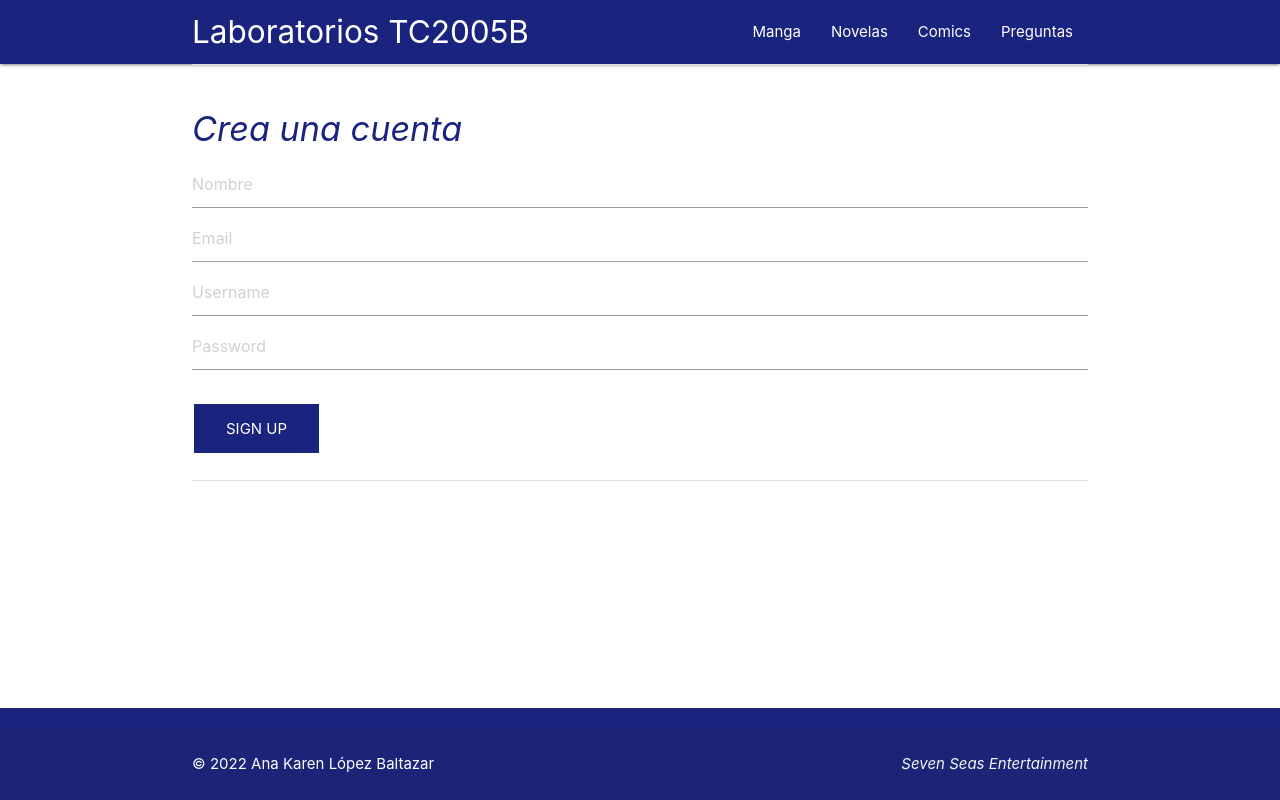
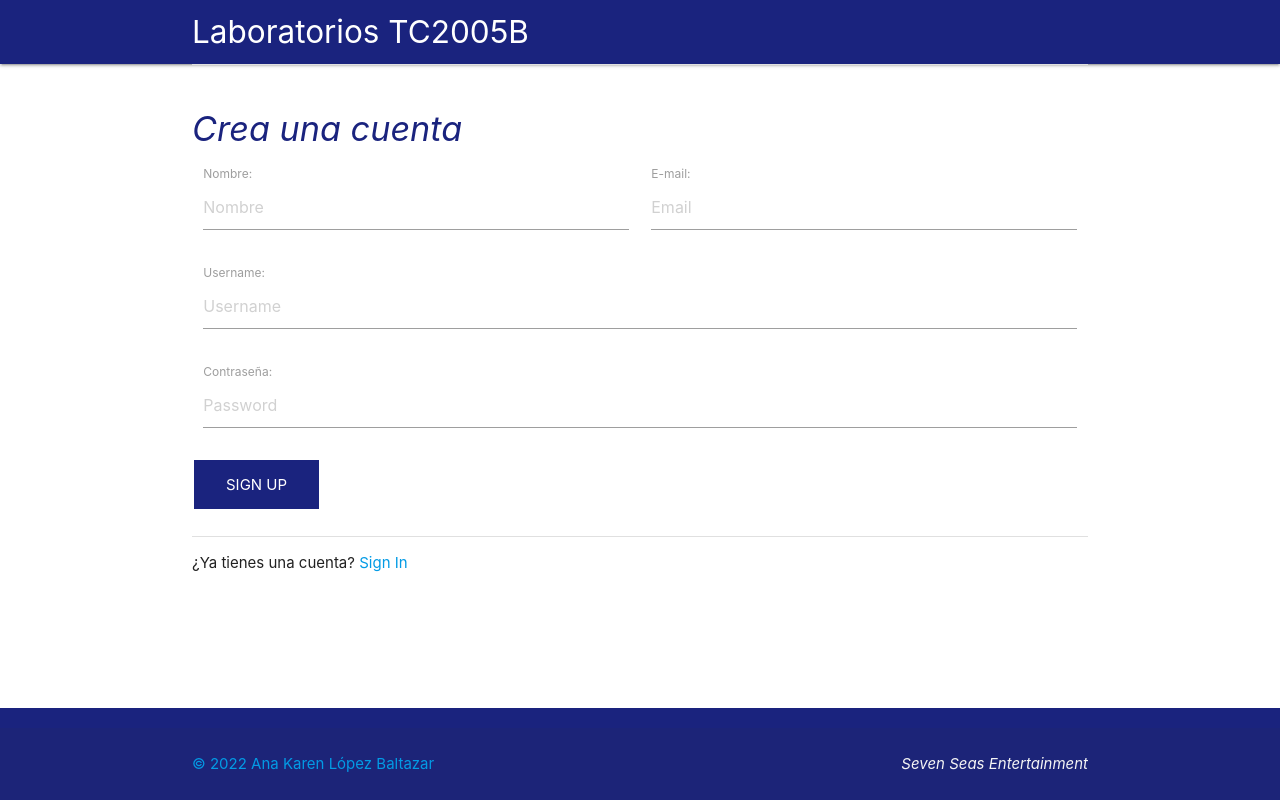
Before and after one commit to KarenLB2000/TC2005B.401-Laboratorios, a Node server app: page /usuario/signup in a window 1280 px wide. Run offline with Node 20, Linux system fonts and the light colour scheme.

Commit message:
L18: Autentificación

```diff
--- a/Laboratorio 11-13/app.js
+++ b/Laboratorio 11-13/app.js
@@ -1,8 +1,10 @@
-// Laboratorio 11 - 17.
+// Laboratorio 11 - 18.
 const express = require('express');
 const bodyParser = require('body-parser');
 const cookieParser = require('cookie-parser');
 const session = require('express-session');
+const csrf = require('csurf');
+const csrfProtection = csrf();
 const multer = require('multer');
 const rutas_sevenseas = require('./routes/sevenseas.routes.js');
 const rutas_usuario = require('./routes/usuario.routes.js');
@@ -44,8 +46,20 @@
     saveUninitialized: false, //Asegura que no se guarde una sesión para una petición que no lo necesita
 }));
 
+app.use(csrfProtection);
+
+app.use((request, response, next) => {
+    response.locals.csrfToken = request.csrfToken();
+    next();
+});
+
 app.use('/sevenseas', rutas_sevenseas);
 app.use('/usuario', rutas_usuario);
+
+app.use((request, response, next) => {
+    response.redirect('/usuario/login');
+    next();
+});
 
 app.listen(3000);
 
@@ -53,6 +67,6 @@
 /*app.get('*', (request, response, next) => {
     console.log('Error de acceso a la ruta');
     response.status(404);
-    let respuesta = '<!DOCTYPE html><html><head><meta charset="UTF-8"><title>Laboraotio 12</title></head><body><h1>FE | Sitio no encontrado.</h1><p>Lo siento, el elemento que buscas no existe. Para acceder a la magia de Fire Emblem, intenta tu suerte con la ruta: /fe</p></body>';
+    let respuesta = '<!DOCTYPE html><html><head><meta charset="UTF-8"><title>Laboratorios TC2005B</title></head><body><h1>FE | Sitio no encontrado.</h1><p>Lo siento, el elemento que buscas no existe. Para acceder a la magia de Fire Emblem, intenta tu suerte con la ruta: /fe</p></body>';
     response.send(respuesta);
 });*/
--- a/Laboratorio 11-13/controllers/usuario_controllers.js
+++ b/Laboratorio 11-13/controllers/usuario_controllers.js
@@ -1,17 +1,48 @@
-// Laboratorio 17.
+// Laboratorio 18.
 const User = require('../models/usuario');
+const bcrypt = require('bcryptjs');
 
 
 exports.get_login = (request, response, next) => {
-    response.render('login.ejs');
+    response.render('login.ejs', {
+        login : request.session.isLoggedIn ? request.session.isLoggedIn : ''
+    });
 };
 
 exports.login = (request, response, next) => {
-    response.redirect('/sevenseas');
+    User.findOne(request.body.username)
+        .then(([rows, fielData])=>{
+
+            if (rows.length < 1) {
+                return response.redirect('/usuario/login');
+            }
+
+            const user = new User(rows[0].nombre, rows[0].email,
+                rows[0].username, rows[0].password);
+
+            bcrypt.compare(request.body.password, user.password)
+                .then(doMatch => {
+                    if (doMatch) {
+                        request.session.isLoggedIn = true;
+                        request.session.user = user;
+                        request.session.username = user.username;
+                        return request.session.save(err => {
+                            response.redirect('/sevenseas');
+                        });
+                    }
+                    response.redirect('/usario/login');
+                }).catch(err => {
+                    response.redirect('/usario/login');
+                });
+        }).catch((error)=>{
+            console.log(error)
+        });
 };
 
 exports.get_signup = (request, response, next) => {
-    response.render('signup.ejs');
+    response.render('signup.ejs', {
+        login : request.session.isLoggedIn ? request.session.isLoggedIn : ''
+    });
 };
 
 exports.post_signup= (request, response, next) => {
--- a/Laboratorio 11-13/models/usuario.js
+++ b/Laboratorio 11-13/models/usuario.js
@@ -24,6 +24,11 @@
             });
     }
 
+    // Método para buscar un usuario dado su username.
+    static findOne(username) {
+        return db.execute('SELECT * FROM usuario WHERE username= ?', [username]);
+    }
+
     static login(username, password) {
         return true;
     }
--- a/Laboratorio 11-13/package.json
+++ b/Laboratorio 11-13/package.json
@@ -28,6 +28,7 @@
     "bcryptjs": "^2.4.3",
     "body-parser": "^1.19.2",
     "cookie-parser": "^1.4.6",
+    "csurf": "^1.11.0",
     "ejs": "^3.0.2",
     "express": "^4.17.3",
     "express-session": "^1.17.2",
--- a/Laboratorio 11-13/views/includes/head.ejs
+++ b/Laboratorio 11-13/views/includes/head.ejs
@@ -17,13 +17,16 @@
 
 <body>
     <nav class="indigo darken-4">
+
         <div class="nav-wrapper container">
           <a href="/sevenseas" class="brand-logo">Laboratorios TC2005B</a>
           <ul class="right hide-on-med-and-down">
+            <% if (login == true) { %>
             <li><a href="/sevenseas/manga">Manga</a></li>
             <li><a href="/sevenseas/novela">Novelas</a></li>
             <li><a href="/sevenseas/comic">Comics</a></li>
             <li><a href="/sevenseas/preguntas">Preguntas</a></li>
+            <% } %>
           </ul>
         </div>
     </nav>
--- a/Laboratorio 11-13/views/signup.ejs
+++ b/Laboratorio 11-13/views/signup.ejs
@@ -4,21 +4,33 @@
     <h4>Crea una cuenta</h4>
 
     <form action="/usuario/signup" method="POST">
-        <label for="nombre"></label>
-        <input type="text" id="nombre" name="nombre" placeholder="Nombre"><br>
+        <input type="hidden" name="_csrf" value="<%= csrfToken %>" >
 
-        <label for="email"></label>
-        <input type="text" id="email" name="email" placeholder="Email"><br>
+        <div class="row">
+            <div class="col l6 m6 s12">
+                <label for="nombre">Nombre:</label>
+                <input type="text" id="nombre" name="nombre" placeholder="Nombre">
+            </div>
 
-        <label for="username"></label>
-        <input type="text" id="username" name="username" placeholder="Username"><br>
+            <div class="col l6 m6 s12">
+                <label for="email">E-mail:</label>
+                <input type="text" id="email" name="email" placeholder="Email"><br><br>
+            </div>
 
-        <label for="password"></label>
-        <input type="text" id="password" name="password" placeholder="Password"><br><br>
+            <div class="col l12 m12 s12">
+                <label for="username">Username:</label>
+                <input type="text" id="username" name="username" placeholder="Username"><br><br>
+            </div>
 
+            <div class="col l12 m12 s12">
+                <label for="password">Contraseña:</label>
+                <input type="password" id="password" name="password" placeholder="Password"><br>
+            </div>
+        </div>
         <input type="submit" value="SIGN UP">
     </form><br>
 
     <div class="divider"></div>
+    <p>¿Ya tienes una cuenta? <a href="/usuario/login">Sign In<a></p>
 
 <%- include('includes/foot.ejs') %>
```
Also changed, not shown: Laboratorio 11-13/controllers/sevenseas_controllers.js (+15 -6 lines), Laboratorio 11-13/views/login.ejs (+6 -4 lines), 1 other file.
